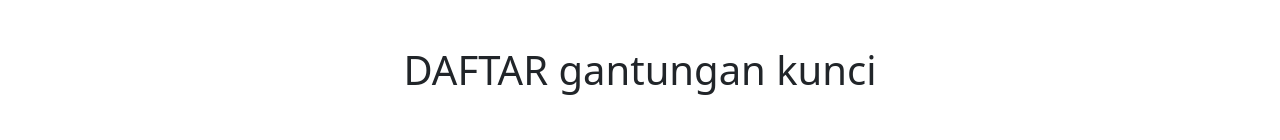
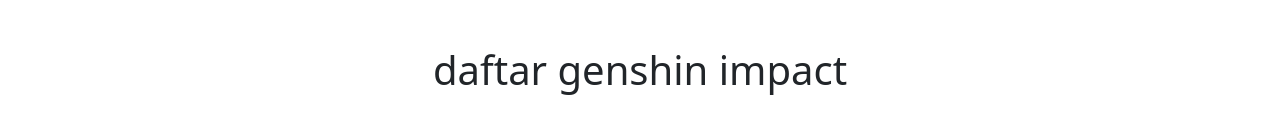
Before and after one commit to ciberpang02/ciberpang02.github.io, a plain HTML site: page index.html in a window 1280 px wide. Shown: the part 1810-1950 px from the top of the page. Drawn offline with nearby package versions, Linux system fonts and the light colour scheme.

Commit message:
Update index.html

```diff
--- a/index.html
+++ b/index.html
@@ -44,7 +44,7 @@
     <div class="container">
         <div class="row"> <!-- Buat dulu row nya-->
             <div class="col">
-                <h1 class="text-center mt-5 mb-5">DAFTAR gantungan kunci</h1>
+                <h1 class="text-center mt-5 mb-5">daftar genshin impact</h1>
             </div>
         </div>
         <div class="row">
```
